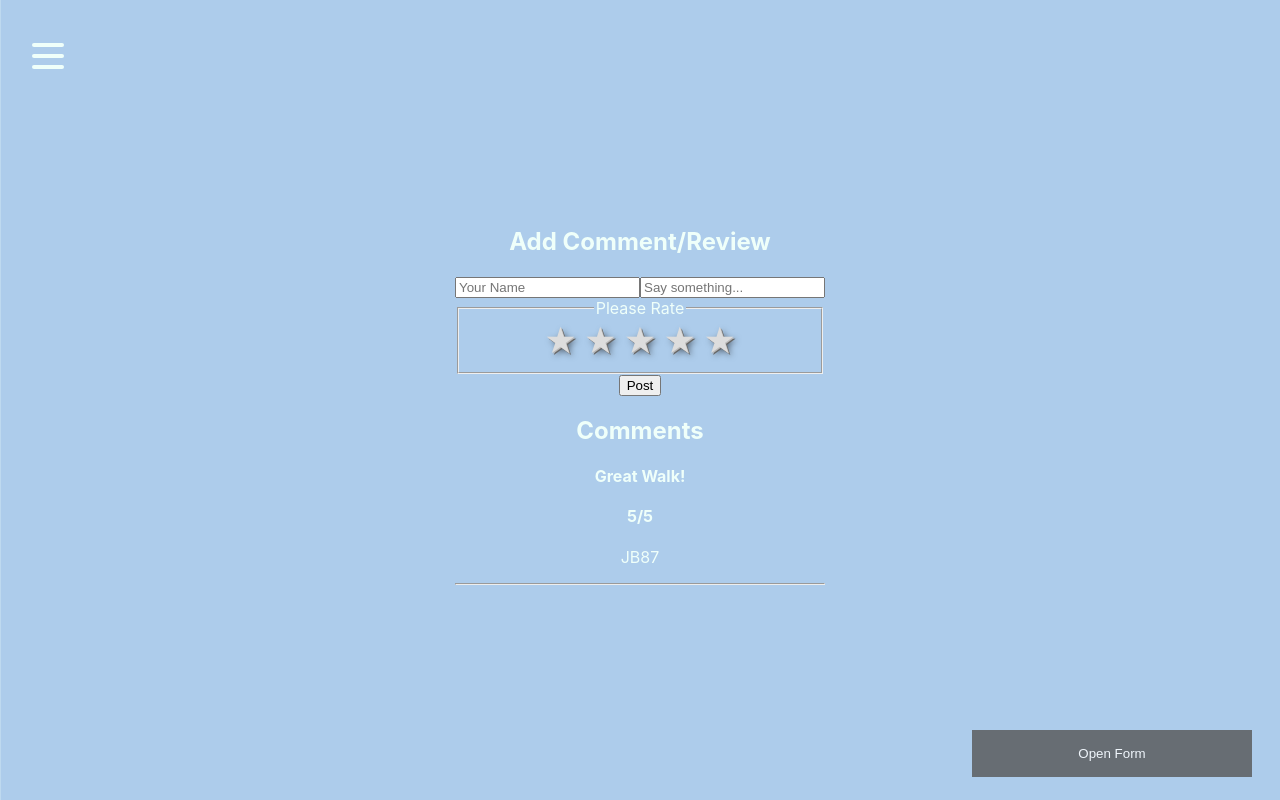
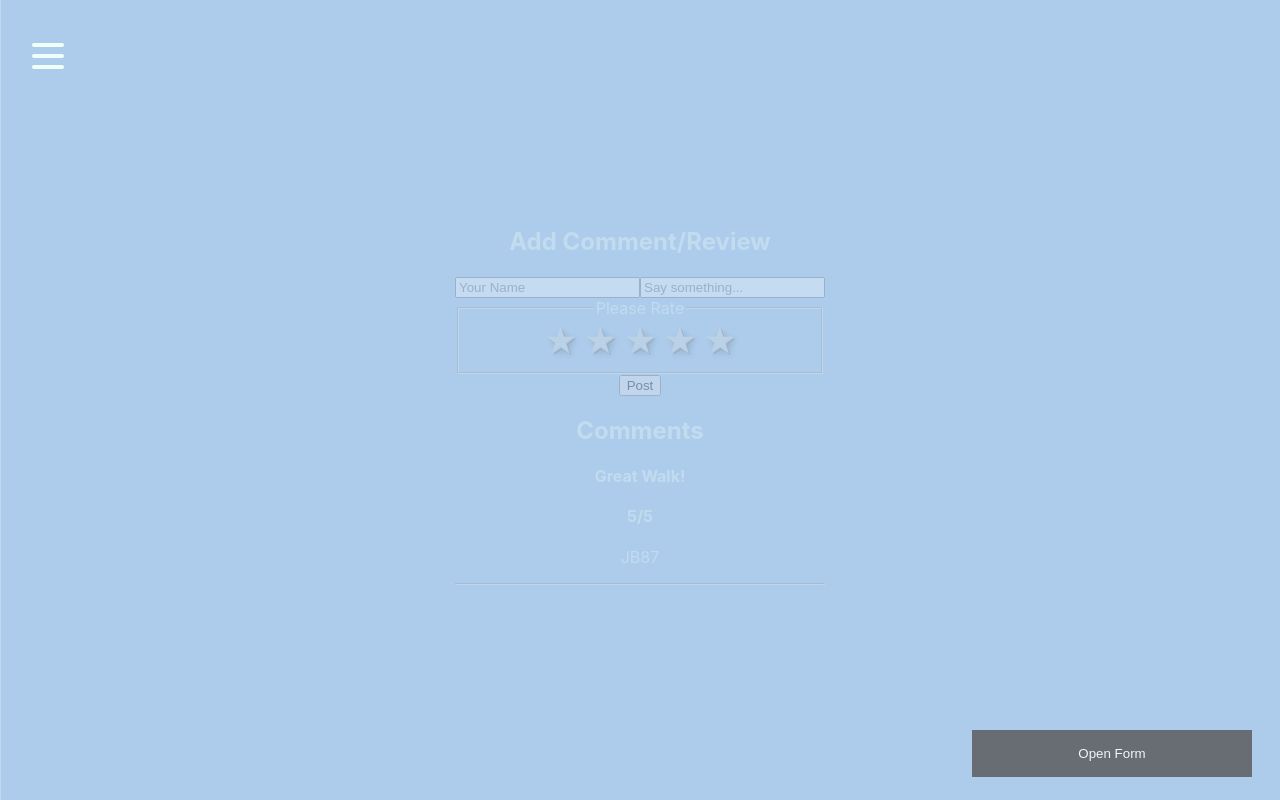
Before and after one commit to shaheenniaz582/Bothies, a React (Create React App) app in the folder client/bothies/: page /trail in a window 1280 px wide. Built offline with nearby package versions, Linux system fonts and the light colour scheme; no server answers.

Commit message:
linking login to review

```diff
--- a/client/bothies/src/App.css
+++ b/client/bothies/src/App.css
@@ -118,3 +118,9 @@
 .form-container .btn:hover, .open-button:hover {
   opacity: 1;
 }
+
+
+.comment-box {
+  opacity: 0.3;
+  pointer-events: none;
+}
--- a/client/bothies/src/containers/CommentBox.js
+++ b/client/bothies/src/containers/CommentBox.js
@@ -22,6 +22,11 @@ class CommentBox extends Component {
         this.handleCommentSubmit = this.handleCommentSubmit.bind(this);
     }
 
+// if logged in = true, display = clickable and viewable,
+//else reviewbox is shaded and non-clickable
+
+
+
     handleCommentSubmit(submittedComment) {
         submittedComment.id = Date.now();
 
@@ -33,10 +38,9 @@ class CommentBox extends Component {
 
     render() {
         return (
-            <div className="comment-box">
+            <div className="comment-box" id="commentBox">
                 <h2>Add Comment/Review</h2>
                 <CommentForm onCommentSubmit={this.handleCommentSubmit}/>
-
                 <h2>Comments</h2>
                 <CommentList comments={this.state.comments} />
             </div>
--- a/client/bothies/src/containers/LoginContainer.js
+++ b/client/bothies/src/containers/LoginContainer.js
@@ -35,6 +35,11 @@ class LoginContainer extends Component{
     event.preventDefault();
     if(event.target.email.value === this.state.user[0].email && event.target.psw.value === this.state.user[0].password){
       this.state.user = this.state.selectedUser;
+      document.getElementById("commentBox").style.opacity = 1;
+      document.getElementById("commentBox").style.pointerEvents = "auto";
+      document.getElementById("loginForm").style.display = "none";
+
+
     } else{
       console.log("Wrong login");
     }
@@ -59,7 +64,7 @@ class LoginContainer extends Component{
       <input type="password" placeholder="Enter Password" name="psw" required/>
 
       <button type="submit" className="btn">Login</button>
-      <button type="submit" className="btn cancel" onClick="closeForm()">Close</button>
+      <button type="submit" className="btn cancel" onClick={this.closeForm}>Close</button>
       </form>
       </div>
       </div>
```
